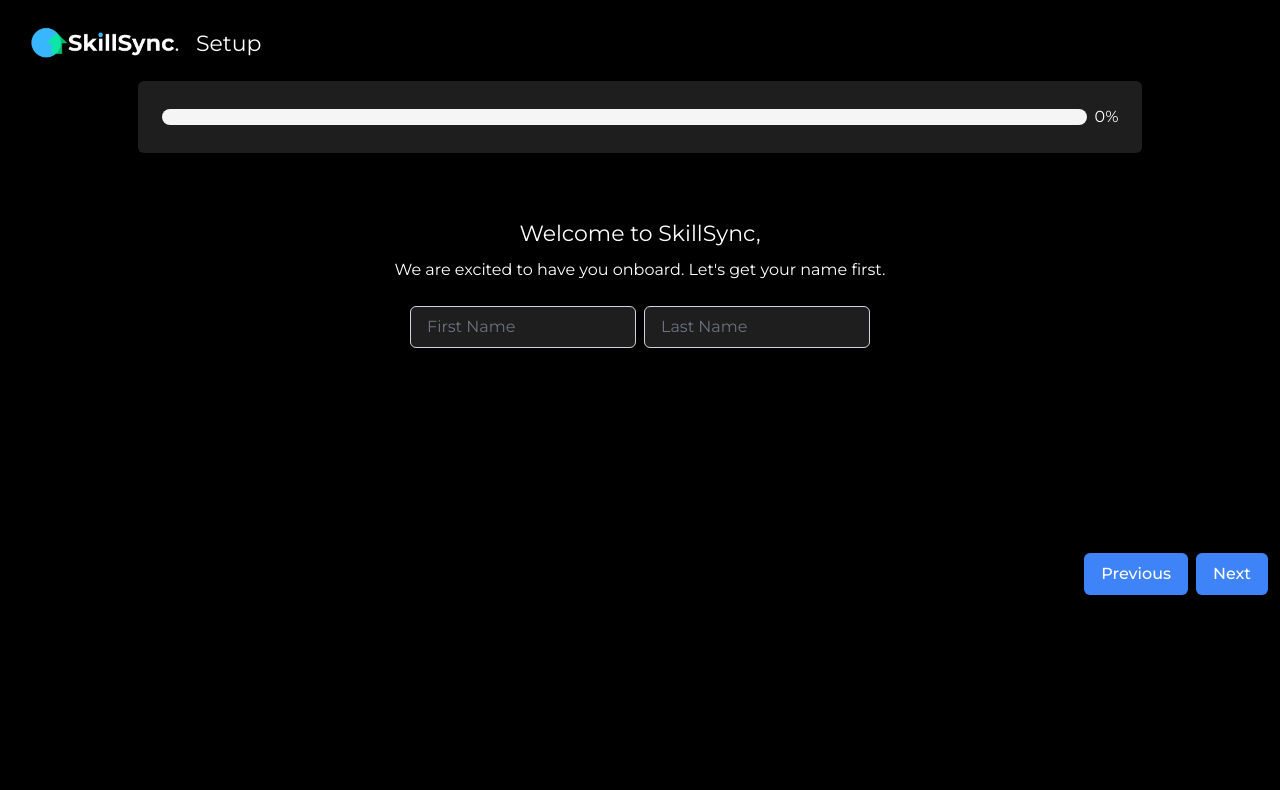
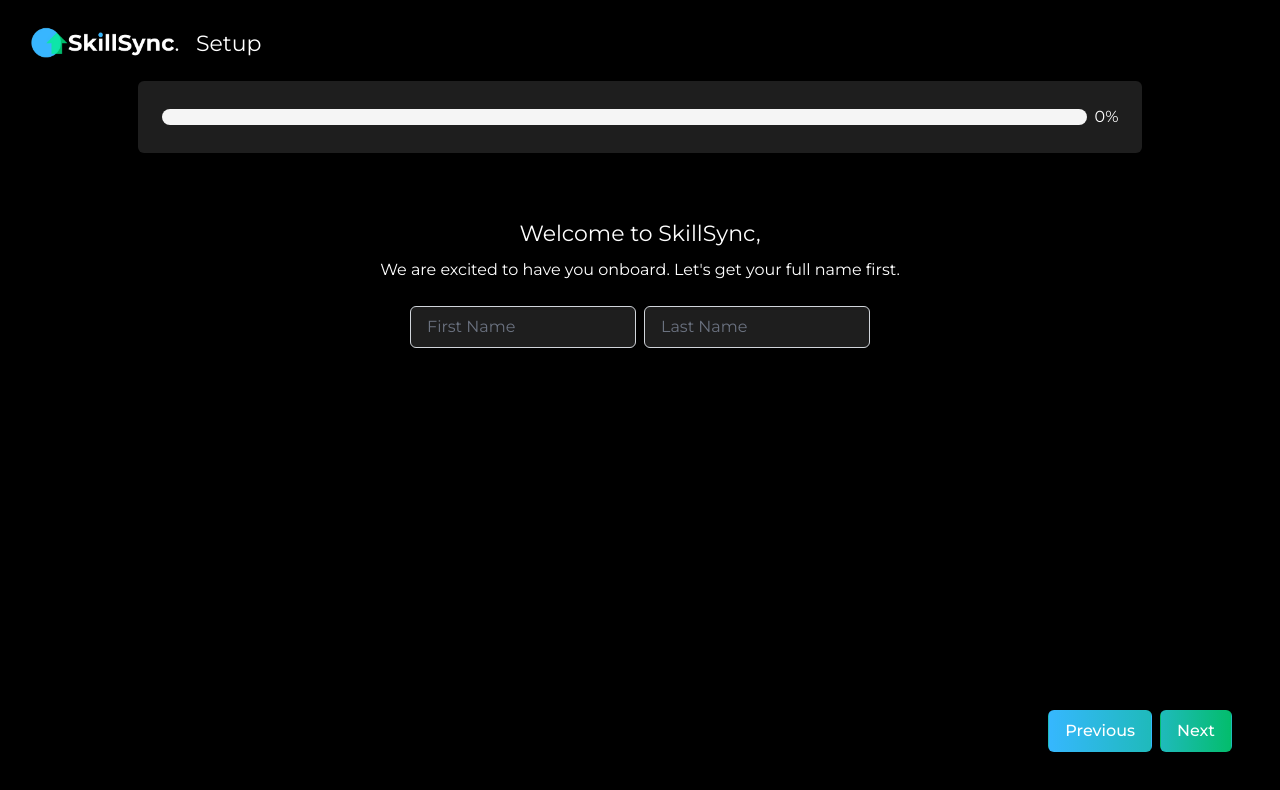
Before and after one commit to techskillsync/skillsync-suprema, a React (Vite) app in the folder skillsync-client/: page /welcome in a window 1280 px wide. Shown: the top 790 px of the page. Built offline with nearby package versions, Linux system fonts and the light colour scheme; what react-confirm would draw is missing.

Commit message:
UI Improvements

```diff
--- a/skillsync-client/src/components/Onboarding/OnboardingPage.tsx
+++ b/skillsync-client/src/components/Onboarding/OnboardingPage.tsx
@@ -26,7 +26,7 @@ const workAuthorizationOptions = [
   "Citizen",
   "Permanent Resident",
   "Work Permit",
-  "Student Visa",
+  "Study Permit",
   "I require sponsorship",
 ];
 
@@ -168,7 +168,7 @@ const OnboardingPage = () => {
     <div className="w-full h-full flex flex-col items-center justify-center pt-12">
       <p className="text-[22px]">Welcome to SkillSync, {preferences.name}</p>
       <p className="text-[16px] mt-2 text-center">
-        We are excited to have you onboard. Let's get your name first.
+        We are excited to have you onboard. Let's get your full name first.
       </p>
       <div className="flex mt-4">
         <input
@@ -194,8 +194,8 @@ const OnboardingPage = () => {
     <div className="w-full h-full flex flex-col items-center justify-center pt-12">
       <p className="text-[22px]">Upload a resume</p>
       <p className="text-[16px] mt-2 text-center">
-        We will attempt to autofill your profile details using your resume.{" "}
-        <br />
+        We will attempt to autofill your profile details using your current
+        resume. <br />
         If you do not have one, you can skip this step for now.
       </p>
       <div className="flex flex-col w-1/2 mt-3 h-[200px]">
@@ -256,7 +256,8 @@ const OnboardingPage = () => {
     <div className="w-full h-full flex flex-col items-center justify-center">
       <p className="text-[22px]">Visa Requirements</p>
       <p className="text-[16px] mt-2 text-center">
-        What work authorization do you currently have to work in this location?
+        What work authorization do you currently have to work in{" "}
+        {preferences.location!}?
       </p>
       <div className="mt-3 flex flex-col justify-center space-y-2 w-1/2">
         {workAuthorizationOptions.map((option) => (
@@ -269,7 +270,12 @@ const OnboardingPage = () => {
             }`}
             onClick={() => handleWorkAuthorizationOptionClick(option)}
           >
-            {option}
+            {option +
+              (option === "I require sponsorship"
+                ? ""
+                : option === "Citizen"
+                ? ""
+                : " (or equivalent)")}
           </div>
         ))}
       </div>
@@ -314,7 +320,12 @@ const OnboardingPage = () => {
       </div>
     </div>,
 
-    <FinishScreen preferences={preferences} resumeFile={selectedResumeFile} page={page} setPage={setPage}/>,
+    <FinishScreen
+      preferences={preferences}
+      resumeFile={selectedResumeFile}
+      page={page}
+      setPage={setPage}
+    />,
   ];
 
   return (
@@ -358,9 +369,9 @@ const OnboardingPage = () => {
           </AnimatePresence>
         )}
       </div>
-      <div id="controls" className="flex justify-end space-x-2">
+      <div id="controls" className="fixed bottom-12 right-0 flex justify-end px-12 space-x-2">
         <button
-          className="bg-blue-500 text-white px-4 py-2 rounded-md"
+          className="bg-gradient-to-r from-[#36B7FE] to-[#1fbabb] text-white px-4 py-2 rounded-md"
           onClick={() => {
             if (page > 0) {
               setPage(page - 1);
@@ -370,7 +381,7 @@ const OnboardingPage = () => {
           Previous
         </button>
         <button
-          className="bg-blue-500 text-white px-4 py-2 rounded-md"
+          className="bg-gradient-to-r from-[#1fbabb] to-[#03BD6C] text-white px-4 py-2 rounded-md"
           onClick={() => {
             if (page < pages.length - 1) {
               console.log(page);
--- a/skillsync-client/src/components/ProfilePage/InputField.tsx
+++ b/skillsync-client/src/components/ProfilePage/InputField.tsx
@@ -258,6 +258,7 @@ const SelectField: React.FC<SelectFieldProps> = ({
             value={value}
             options={options}
             isSearchable
+            formatCreateLabel={(inputValue) => `${inputValue}`}
             isMulti={allowMultiple}
             placeholder={
               placeholder !== ""
--- a/skillsync-client/src/supabase/userLogin.js
+++ b/skillsync-client/src/supabase/userLogin.js
@@ -40,7 +40,7 @@ async function EmailLogin(email, password) {
 	})
 
 	if (error) {
-		alert("Error logging in 🙀")
+		// alert("Error logging in 🙀")
 		console.error('error logging user in - ' + error)
 		return { success: false, data: error }
 	}
```
